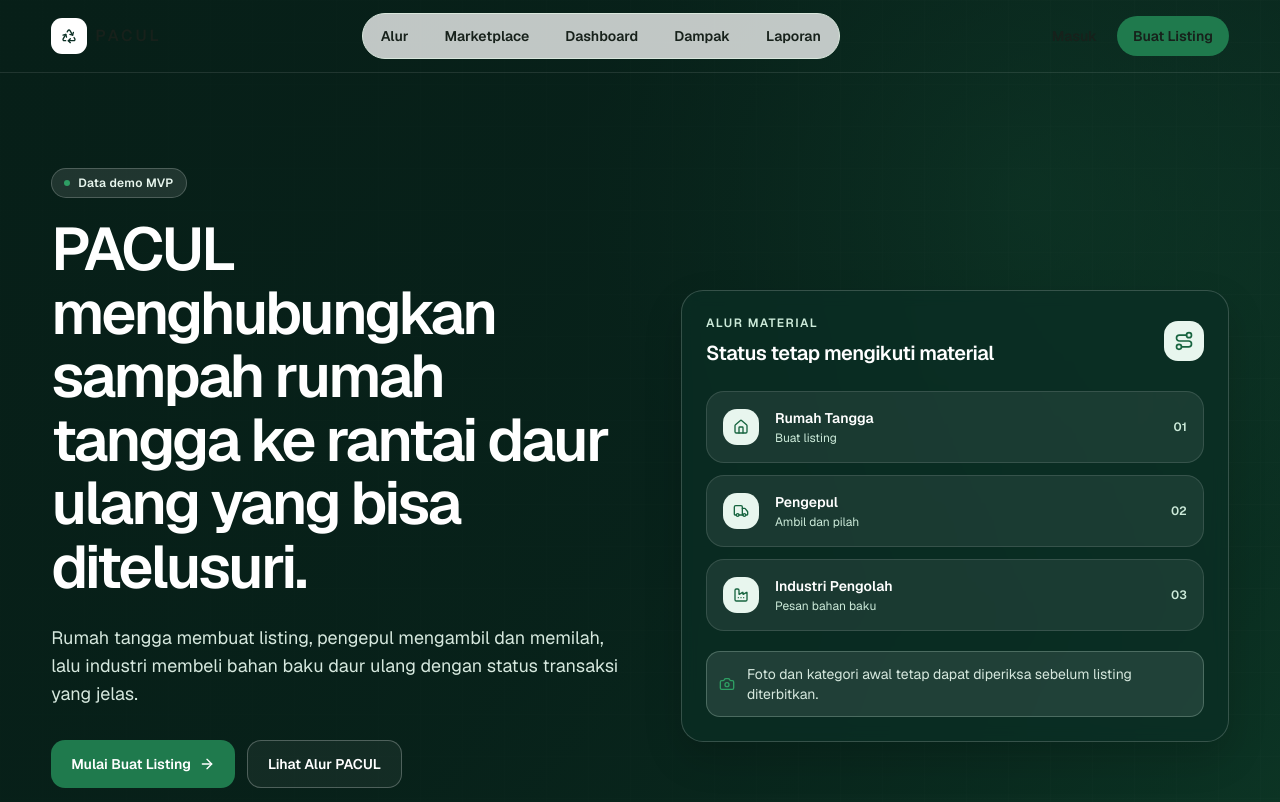
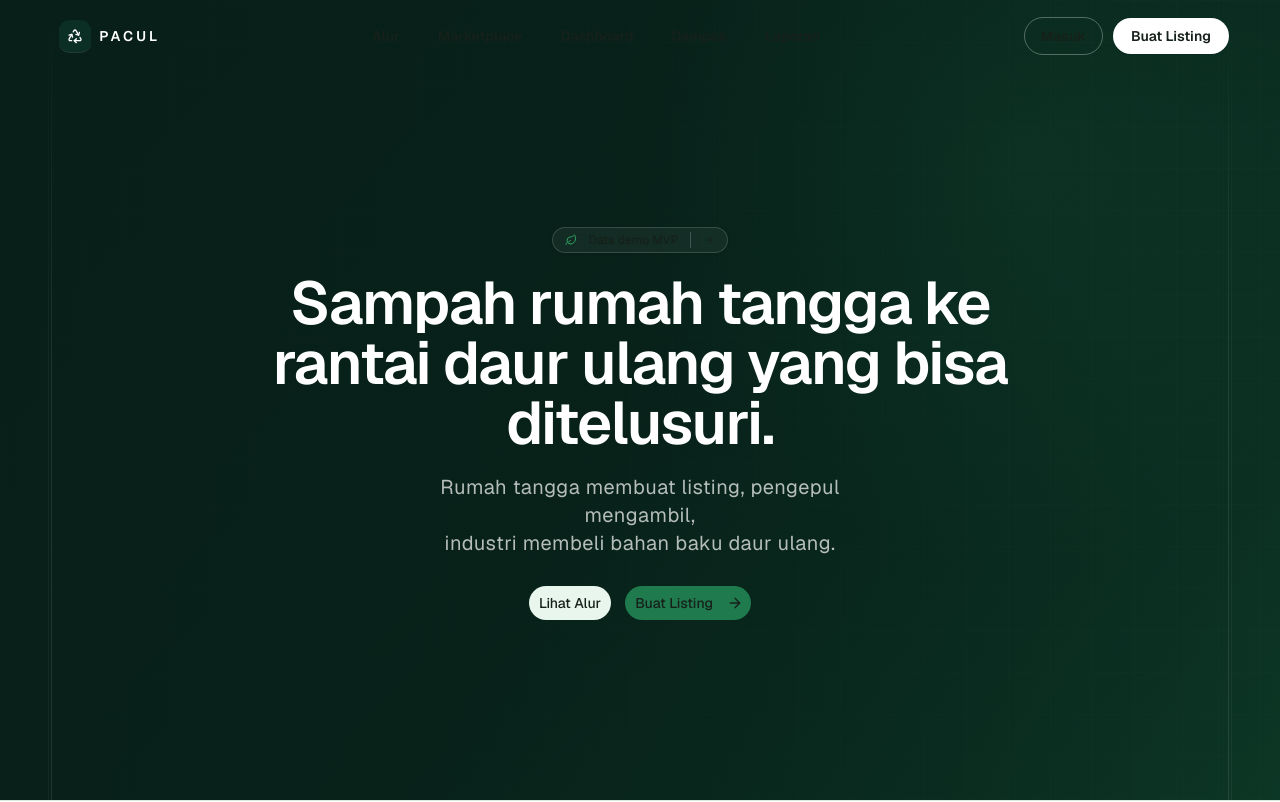
Before and after one commit to KurioSannn/PACUL, a Next.js app: page / in a window 1280 px wide. Shown: the top 802 px of the page. Built offline with nearby package versions, Linux system fonts and the light colour scheme.

Commit message:
feat(home): enhance landing page with video backdrop and refined hero section
Add video backdrop component with fallback support, refine hero messaging
to focus on three-layer marketplace flow, update ecosystem partners section
with clearer integration notes, and improve public header navigation.

```diff
--- a/src/app/page.tsx
+++ b/src/app/page.tsx
@@ -1,6 +1,6 @@
 import { Badge } from "@/components/ui/badge";
+import { PaculHero } from "@/components/home/pacul-hero";
 import { EcosystemPartners } from "@/components/home/ecosystem-partners";
-import { PaculHero } from "@/components/home/pacul-hero";
 import { PublicFooter } from "@/components/layout/public-footer";
 import { PublicHeader } from "@/components/layout/public-header";
 import { Card } from "@/components/ui/card";
@@ -9,7 +9,6 @@ import { ErrorState } from "@/components/ui/error-state";
 import { LoadingState } from "@/components/ui/loading-state";
 import { StatusPill } from "@/components/ui/status-pill";
 import { mockMaterialStocks, mockWasteListings } from "@/data/mock-pacul";
-import { wasteCategoryLabels } from "@/lib/constants";
 import { formatCurrency, formatWeight } from "@/lib/format";
 
 export default function HomePage() {
@@ -17,12 +16,13 @@ export default function HomePage() {
   const material = mockMaterialStocks[0];
 
   return (
-    <main>
+    <div className="flex w-full flex-col">
       <PublicHeader />
+      <main className="grow">
         <PaculHero />
         <EcosystemPartners />
 
-      <section className="landing-shell landing-section" id="alur" aria-labelledby="flow-title">
+        <section className="landing-shell py-16 sm:py-20" id="alur" aria-labelledby="flow-title">
           <p className="eyebrow">Tiga peran, satu alur material</p>
           <h2 id="flow-title">Foundation memulai dari informasi yang dibutuhkan setiap aktor.</h2>
           <div className="flow-grid">
@@ -32,8 +32,8 @@ export default function HomePage() {
           </div>
         </section>
 
-      <section className="foundation-section" id="foundation">
-        <div className="landing-shell">
+        <section className="border-t border-border bg-[var(--color-mint-100)]" id="foundation">
+          <div className="landing-shell py-16 sm:py-20">
             <p className="eyebrow">Komponen dan kontrak awal</p>
             <h2>Data kecil, status jelas, dan komponen siap dipakai ulang.</h2>
             <div className="foundation-grid">
@@ -51,7 +51,7 @@ export default function HomePage() {
           </div>
         </section>
 
-      <section className="landing-shell landing-section" aria-labelledby="states-title">
+        <section className="landing-shell py-16 sm:py-20" aria-labelledby="states-title">
           <p className="eyebrow">State dasar</p>
           <h2 id="states-title">Fondasi UI menangani kondisi utama sebelum fitur dibangun.</h2>
           <div className="state-grid">
@@ -60,8 +60,8 @@ export default function HomePage() {
             <ErrorState title="Data belum bisa dimuat" description="Periksa koneksi lalu coba lagi." />
           </div>
         </section>
-
+      </main>
       <PublicFooter />
-    </main>
+    </div>
   );
 }
--- a/src/components/home/ecosystem-partners.tsx
+++ b/src/components/home/ecosystem-partners.tsx
@@ -9,7 +9,7 @@ const partnerSlots = [
 
 export function EcosystemPartners() {
   return (
-    <section className="border-b border-[var(--color-line)] bg-white" aria-labelledby="ecosystem-title">
+    <section className="border-t border-border bg-white" aria-labelledby="ecosystem-title">
       <div className="landing-shell py-10 sm:py-12">
         <div className="grid gap-6 lg:grid-cols-[minmax(0,0.75fr)_minmax(0,1.25fr)] lg:items-center">
           <div>
--- a/src/components/home/pacul-hero.tsx
+++ b/src/components/home/pacul-hero.tsx
@@ -1,89 +1,113 @@
 "use client";
 
 import Link from "next/link";
-import { ArrowRight, Camera, Factory, House, Route, ScanSearch, Truck } from "lucide-react";
+import { ArrowRight, Leaf } from "lucide-react";
 import { motion, useReducedMotion } from "motion/react";
 
 import { VideoBackdrop } from "@/components/media/video-backdrop";
 import { routes } from "@/lib/routes";
 import { slideUp, staggerContainer } from "@/lib/motion";
-
-const flowSteps = [
-  { label: "Rumah Tangga", detail: "Buat listing", icon: House },
-  { label: "Pengepul", detail: "Ambil dan pilah", icon: Truck },
-  { label: "Industri Pengolah", detail: "Pesan bahan baku", icon: Factory },
-];
+import { cn } from "@/lib/utils";
+import { buttonVariants } from "@/components/ui/button";
 
 export function PaculHero() {
   const prefersReducedMotion = useReducedMotion();
-  const animationState = prefersReducedMotion ? undefined : "hidden";
+  const initial = prefersReducedMotion ? undefined : "hidden";
 
   return (
-    <section id="utama" className="relative isolate min-h-[100svh] overflow-hidden bg-[var(--color-forest-950)] pt-[72px] text-white lg:min-h-[100svh]">
+    <section
+      id="utama"
+      className="relative isolate min-h-screen overflow-hidden bg-[var(--color-forest-950)]"
+    >
       <VideoBackdrop
-        srcWebm="/videos/pacul-hero.webm"
-        srcMp4="/videos/pacul-hero.mp4"
+        srcWebm="/vidiopacul.webm"
         poster="/images/pacul-hero-poster.jpg"
         fallbackLabel="Latar hijau PACUL untuk alur daur ulang"
       />
-      <div className="landing-shell relative grid min-h-[calc(100svh-72px)] items-center gap-10 py-16 sm:py-18 lg:grid-cols-[1.03fr_0.97fr] lg:gap-12 lg:py-24">
-        <motion.div variants={staggerContainer} initial={animationState} animate="visible" className="max-w-3xl">
-          <motion.div variants={slideUp} className="mb-5 inline-flex items-center gap-2 rounded-full border border-white/20 bg-white/10 px-3 py-1.5 text-xs font-semibold tracking-wide text-[var(--color-mint-100)]">
-            <span className="size-1.5 rounded-full bg-[var(--color-leaf-500)]" aria-hidden="true" />
-            Data demo MVP
+
+      {/* Faded vertical borders like the reference */}
+      <div
+        aria-hidden="true"
+        className="pointer-events-none absolute inset-y-0 inset-x-0 mx-auto hidden w-full max-w-[1360px] px-[clamp(20px,4vw,64px)] lg:block"
+      >
+        <div className="relative size-full">
+          <div className="absolute inset-y-0 left-0 w-px bg-gradient-to-b from-transparent via-white/10 to-white/10" />
+          <div className="absolute inset-y-0 right-0 w-px bg-gradient-to-b from-transparent via-white/10 to-white/10" />
+        </div>
+      </div>
+
+      {/* Main content */}
+      <div className="landing-shell relative flex min-h-screen flex-col items-center justify-center gap-6 pb-24 pt-36">
+        {/* Inner content faded borders */}
+        <div
+          aria-hidden="true"
+          className="pointer-events-none absolute inset-0 overflow-hidden"
+        >
+          <div className="absolute inset-y-0 left-4 w-px bg-gradient-to-b from-transparent via-white/5 to-white/5 md:left-12" />
+          <div className="absolute inset-y-0 right-4 w-px bg-gradient-to-b from-transparent via-white/5 to-white/5 md:right-12" />
+        </div>
+
+        <motion.div
+          variants={staggerContainer}
+          initial={initial}
+          animate="visible"
+          className="flex flex-col items-center gap-5"
+        >
+          {/* Badge pill */}
+          <motion.a
+            variants={slideUp}
+            href="#alur"
+            className="group mx-auto flex w-fit items-center gap-3 rounded-full border border-white/15 bg-white/5 px-3 py-1 text-white/80 shadow-sm backdrop-blur-sm transition-all hover:bg-white/10"
+          >
+            <Leaf className="size-3 text-[var(--color-leaf-500)]" />
+            <span className="text-xs font-medium">Data demo MVP</span>
+            <span className="block h-4 border-l border-white/20" />
+            <ArrowRight className="size-3 transition-transform duration-150 ease-out group-hover:translate-x-0.5" />
+          </motion.a>
+
+          {/* Headline */}
+          <motion.h1
+            variants={slideUp}
+            className="max-w-3xl text-balance text-center text-4xl font-semibold tracking-tight text-white md:text-5xl lg:text-6xl"
+          >
+            Sampah rumah tangga ke <br className="hidden sm:block" />
+            rantai daur ulang yang bisa ditelusuri.
+          </motion.h1>
+
+          {/* Sub-copy */}
+          <motion.p
+            variants={slideUp}
+            className="mx-auto max-w-lg text-center text-base tracking-wide text-white/70 sm:text-lg md:text-xl"
+          >
+            Rumah tangga membuat listing, pengepul mengambil, <br className="hidden md:block" />
+            industri membeli bahan baku daur ulang.
+          </motion.p>
+
+          {/* CTA buttons */}
+          <motion.div
+            variants={slideUp}
+            className="flex flex-row flex-wrap items-center justify-center gap-3 pt-2"
+          >
+            <Link
+              href="#alur"
+              className={cn(
+                buttonVariants({ variant: "secondary", size: "lg" }),
+                "rounded-full",
+              )}
+            >
+              Lihat Alur
+            </Link>
+            <Link
+              href={routes.listingsNew}
+              className={cn(
+                buttonVariants({ variant: "primary", size: "lg" }),
+                "rounded-full",
+              )}
+            >
+              Buat Listing
+              <ArrowRight className="ml-2 size-4" data-icon="inline-end" />
+            </Link>
           </motion.div>
-          <motion.h1 variants={slideUp} className="max-w-3xl text-4xl font-semibold leading-[1.06] tracking-[-0.045em] text-white sm:text-5xl lg:text-6xl">
-            PACUL menghubungkan sampah rumah tangga ke rantai daur ulang yang bisa ditelusuri.
-          </motion.h1>
-          <motion.p variants={slideUp} className="mt-6 max-w-2xl text-base leading-7 text-[#d6e8de] sm:text-lg">
-            Rumah tangga membuat listing, pengepul mengambil dan memilah, lalu industri membeli bahan baku daur ulang dengan status transaksi yang jelas.
-          </motion.p>
-          <motion.div variants={slideUp} className="mt-8 flex flex-col gap-3 sm:flex-row">
-            <Link href={routes.listingsNew} className="inline-flex min-h-12 items-center justify-center gap-2 rounded-xl bg-[var(--color-leaf-600)] px-5 text-sm font-semibold text-white transition-colors hover:bg-[var(--color-leaf-700)]">
-              Mulai Buat Listing <ArrowRight className="size-4" aria-hidden="true" />
-            </Link>
-            <a href="#alur" className="inline-flex min-h-12 items-center justify-center rounded-xl border border-white/25 bg-white/5 px-5 text-sm font-semibold text-white transition-colors hover:bg-white/10">
-              Lihat Alur PACUL
-            </a>
-          </motion.div>
-          <motion.p variants={slideUp} className="mt-7 flex max-w-xl items-start gap-2 text-sm leading-6 text-[#cdebda]">
-            <ScanSearch className="mt-0.5 size-4 shrink-0 text-[var(--color-leaf-500)]" aria-hidden="true" />
-            Klasifikasi foto membantu memberi saran kategori. Pengguna tetap bisa mengoreksi hasilnya.
-          </motion.p>
-        </motion.div>
-
-        <motion.div variants={slideUp} initial={animationState} animate="visible" className="rounded-[22px] border border-white/18 bg-[#0b2f24]/72 p-5 shadow-[0_16px_38px_rgba(0,0,0,0.16)] backdrop-blur-sm sm:p-6">
-          <div className="flex items-center justify-between gap-4">
-            <div>
-              <p className="text-xs font-semibold tracking-[0.12em] text-[var(--color-mint-200)] uppercase">Alur material</p>
-              <h2 className="mt-2 text-xl font-semibold tracking-tight">Status tetap mengikuti material</h2>
-            </div>
-            <span className="grid size-10 place-items-center rounded-xl bg-[var(--color-mint-100)] text-[var(--color-leaf-700)]">
-              <Route className="size-5" aria-hidden="true" />
-            </span>
-          </div>
-          <ol className="mt-6 grid gap-3">
-            {flowSteps.map((step, index) => {
-              const Icon = step.icon;
-
-              return (
-                <li key={step.label} className="flex items-center gap-4 rounded-2xl border border-white/12 bg-white/7 p-4">
-                  <span className="grid size-9 shrink-0 place-items-center rounded-xl bg-[var(--color-mint-100)] text-[var(--color-leaf-700)]">
-                    <Icon className="size-4" aria-hidden="true" />
-                  </span>
-                  <div className="min-w-0 flex-1">
-                    <p className="text-sm font-semibold text-white">{step.label}</p>
-                    <p className="mt-0.5 text-xs text-[#cdebda]">{step.detail}</p>
-                  </div>
-                  <span className="text-xs font-semibold text-[var(--color-mint-200)]">0{index + 1}</span>
-                </li>
-              );
-            })}
-          </ol>
-          <div className="mt-5 flex items-center gap-3 rounded-xl border border-[var(--color-mint-200)]/25 bg-[var(--color-mint-100)]/10 p-3 text-sm text-[#d6e8de]">
-            <Camera className="size-4 shrink-0 text-[var(--color-leaf-500)]" aria-hidden="true" />
-            Foto dan kategori awal tetap dapat diperiksa sebelum listing diterbitkan.
-          </div>
         </motion.div>
       </div>
     </section>
--- a/src/components/layout/public-header.tsx
+++ b/src/components/layout/public-header.tsx
@@ -2,12 +2,10 @@
 
 import Link from "next/link";
 import { Menu, Recycle } from "lucide-react";
-import { motion, useReducedMotion } from "motion/react";
 import { useEffect, useState } from "react";
 
 import { Sheet, SheetContent, SheetDescription, SheetHeader, SheetTitle, SheetTrigger } from "@/components/ui/sheet";
 import { routes } from "@/lib/routes";
-import { gentleTransition } from "@/lib/motion";
 import { cn } from "@/lib/utils";
 
 const navigationItems = [
@@ -19,93 +17,158 @@ const navigationItems = [
 ];
 
 export function PublicHeader() {
-  const [isScrolled, setIsScrolled] = useState(false);
-  const prefersReducedMotion = useReducedMotion();
+  const [scrolled, setScrolled] = useState(false);
 
   useEffect(() => {
-    const updateScrolledState = () => setIsScrolled(window.scrollY > 12);
+    const onScroll = () => {
+      const heroEl = document.getElementById("utama");
+      if (heroEl) {
+        const heroBottom = heroEl.getBoundingClientRect().bottom;
+        setScrolled(heroBottom <= 72);
+      } else {
+        setScrolled(window.scrollY > 12);
+      }
+    };
 
-    updateScrolledState();
-    window.addEventListener("scroll", updateScrolledState, { passive: true });
-    return () => window.removeEventListener("scroll", updateScrolledState);
+    onScroll();
+    window.addEventListener("scroll", onScroll, { passive: true });
+    return () => window.removeEventListener("scroll", onScroll);
   }, []);
 
-  const textColor = isScrolled ? "text-[var(--color-forest-900)]" : "text-white";
-
   return (
-    <motion.header
+    <header
       className={cn(
-        "fixed inset-x-0 top-0 z-50 border-b transition-[border-color,color]",
-        isScrolled ? "border-[var(--color-line)] bg-transparent" : "border-white/10 bg-transparent",
+        "fixed inset-x-0 top-0 z-50 w-full transition-all duration-300",
+        scrolled
+          ? "border-b border-border bg-white/95 backdrop-blur-lg shadow-sm"
+          : "border-b border-transparent bg-transparent",
       )}
-      animate={prefersReducedMotion ? undefined : { y: 0 }}
-      transition={gentleTransition}
     >
-      <div className="landing-shell flex h-[72px] items-center justify-between gap-3">
-        <Link href={routes.home} className={cn("inline-flex items-center gap-2 font-semibold tracking-tight transition-colors", textColor)}>
-          <span className={cn("grid size-9 place-items-center rounded-[11px]", isScrolled ? "bg-[var(--color-forest-900)] text-white" : "bg-white text-[var(--color-forest-900)]")}>
+      <nav className="landing-shell flex h-[72px] items-center justify-between">
+        {/* Logo */}
+        <Link
+          href={routes.home}
+          className={cn(
+            "inline-flex items-center gap-2 rounded-xl p-2 font-semibold tracking-tight transition-colors",
+            scrolled ? "hover:bg-[var(--color-mint-100)]" : "hover:bg-white/10"
+          )}
+        >
+          <span className="grid size-8 place-items-center rounded-[10px] bg-[var(--color-forest-900)] text-white shadow-[0_1px_0_rgba(255,255,255,0.12)]">
             <Recycle className="size-4" aria-hidden="true" />
           </span>
-          <span className="text-sm tracking-[0.18em] sm:text-base">PACUL</span>
+          <span
+            className={cn(
+              "text-xs tracking-[0.22em] transition-colors duration-300 sm:text-sm",
+              scrolled ? "text-[var(--color-forest-900)]" : "text-white",
+            )}
+          >
+            PACUL
+          </span>
         </Link>
 
-        <nav className="hidden items-center gap-2 rounded-full border border-[var(--color-line)] bg-white/75 p-1 lg:flex" aria-label="Navigasi publik">
+        {/* Center nav — desktop */}
+        <div className="hidden items-center gap-1.5 md:flex">
           {navigationItems.map((item) => (
             <Link
               key={item.href}
               href={item.href}
               className={cn(
-                "rounded-full px-3.5 py-2 text-sm font-semibold transition-colors hover:bg-[var(--color-mint-100)] hover:text-[var(--color-forest-900)]",
-                textColor,
+                "rounded-full px-4 py-2 text-sm font-semibold transition-all duration-300",
+                scrolled
+                  ? "text-[var(--color-forest-900)] hover:bg-[var(--color-mint-100)] hover:text-[var(--color-leaf-700)]"
+                  : "text-white hover:bg-white/15",
               )}
             >
               {item.label}
             </Link>
           ))}
-        </nav>
+        </div>
 
-        <div className="hidden items-center gap-2 md:flex">
-          <Link href={routes.authLogin} className={cn("rounded-full px-3 py-2 text-sm font-semibold transition-colors hover:bg-white/60 hover:text-[var(--color-leaf-600)]", textColor)}>
+        {/* Right actions — desktop */}
+        <div className="hidden items-center gap-2.5 md:flex">
+          <Link
+            href={routes.authLogin}
+            className={cn(
+              "rounded-full px-4 py-2 text-sm font-semibold transition-all duration-300 border",
+              scrolled
+                ? "border-[var(--color-line)] text-[var(--color-forest-900)] hover:bg-[var(--color-sage-50)]"
+                : "border-white/30 bg-transparent text-white hover:bg-white/15 hover:border-white/60",
+            )}
+          >
             Masuk
           </Link>
-          <Link href={routes.listingsNew} className="rounded-full bg-[var(--color-leaf-600)] px-4 py-2.5 text-sm font-semibold text-white transition-colors hover:bg-[var(--color-leaf-700)]">
+          <Link
+            href={routes.listingsNew}
+            className={cn(
+              "rounded-full px-4.5 py-2 text-sm font-semibold transition-all duration-300 shadow-[0_1px_2px_rgba(0,0,0,0.08)]",
+              scrolled
+                ? "bg-[var(--color-leaf-600)] text-white hover:bg-[var(--color-leaf-700)]"
+                : "bg-white text-[var(--color-forest-900)] hover:bg-white/90",
+            )}
+          >
             Buat Listing
           </Link>
         </div>
 
+        {/* Mobile toggle */}
         <div className="flex items-center gap-2 md:hidden">
-          <Link href={routes.listingsNew} className="rounded-full bg-[var(--color-leaf-600)] px-3.5 py-2 text-sm font-semibold text-white transition-colors hover:bg-[var(--color-leaf-700)]">
+          <Link
+            href={routes.listingsNew}
+            className={cn(
+              "rounded-full px-3.5 py-2 text-xs sm:text-sm font-semibold transition-all duration-300",
+              scrolled
+                ? "bg-[var(--color-leaf-600)] text-white hover:bg-[var(--color-leaf-700)]"
+                : "bg-white text-[var(--color-forest-900)] hover:bg-white/90",
+            )}
+          >
             Buat Listing
           </Link>
-
           <Sheet>
-            <SheetTrigger className={cn("grid size-10 place-items-center rounded-full border transition-colors", isScrolled ? "border-[var(--color-line)] bg-white text-[var(--color-forest-900)]" : "border-white/20 bg-white/10 text-white")} aria-label="Buka navigasi">
+            <SheetTrigger
+              className={cn(
+                "inline-flex size-9 items-center justify-center rounded-full border text-sm transition-colors duration-300",
+                scrolled
+                  ? "border-[var(--color-line)] bg-white text-[var(--color-forest-900)] hover:bg-[var(--color-mint-100)]"
+                  : "border-white/20 bg-transparent text-white hover:bg-white/10 hover:text-white",
+              )}
+              aria-label="Buka navigasi"
+            >
               <Menu className="size-5" aria-hidden="true" />
             </SheetTrigger>
             <SheetContent side="right" className="w-[min(86vw,22rem)] border-[var(--color-line)] bg-white p-0">
-              <SheetHeader className="border-b border-[var(--color-line)]">
+              <SheetHeader className="border-b border-[var(--color-line)] p-4">
                 <SheetTitle className="text-[var(--color-forest-900)]">Navigasi PACUL</SheetTitle>
                 <SheetDescription>Jelajahi alur dan halaman demo PACUL.</SheetDescription>
               </SheetHeader>
               <nav className="grid gap-1 p-4" aria-label="Navigasi publik mobile">
                 {navigationItems.map((item) => (
-                  <Link key={item.href} href={item.href} className="rounded-xl px-3 py-3 text-sm font-semibold text-[var(--color-forest-900)] transition-colors hover:bg-[var(--color-mint-100)]">
+                  <Link
+                    key={item.href}
+                    href={item.href}
+                    className="rounded-full px-4 py-3 text-sm font-semibold text-[var(--color-forest-900)] transition-colors hover:bg-[var(--color-mint-100)] hover:text-[var(--color-leaf-700)]"
+                  >
                     {item.label}
                   </Link>
                 ))}
               </nav>
               <div className="grid gap-2 border-t border-[var(--color-line)] p-4">
-                <Link href={routes.authLogin} className="rounded-xl border border-[var(--color-mint-200)] px-4 py-2.5 text-center text-sm font-semibold text-[var(--color-leaf-700)]">
+                <Link
+                  href={routes.authLogin}
+                  className="rounded-full border border-[var(--color-line)] px-4 py-2.5 text-center text-sm font-semibold text-[var(--color-forest-900)] transition-colors hover:bg-[var(--color-sage-50)]"
+                >
                   Masuk
                 </Link>
-                <Link href={routes.listingsNew} className="rounded-xl bg-[var(--color-leaf-600)] px-4 py-2.5 text-center text-sm font-semibold text-white">
+                <Link
+                  href={routes.listingsNew}
+                  className="rounded-full bg-[var(--color-leaf-600)] px-4 py-2.5 text-center text-sm font-semibold text-white transition-colors hover:bg-[var(--color-leaf-700)]"
+                >
                   Buat Listing
                 </Link>
               </div>
             </SheetContent>
           </Sheet>
         </div>
-      </div>
-    </motion.header>
+      </nav>
+    </header>
   );
 }
```
Also changed, not shown: public/BISSMILAH MENANG fix.png (added), 1 other file (tests, documents, lock files or other folders). Lines whose indentation alone changed are shown as unchanged.
